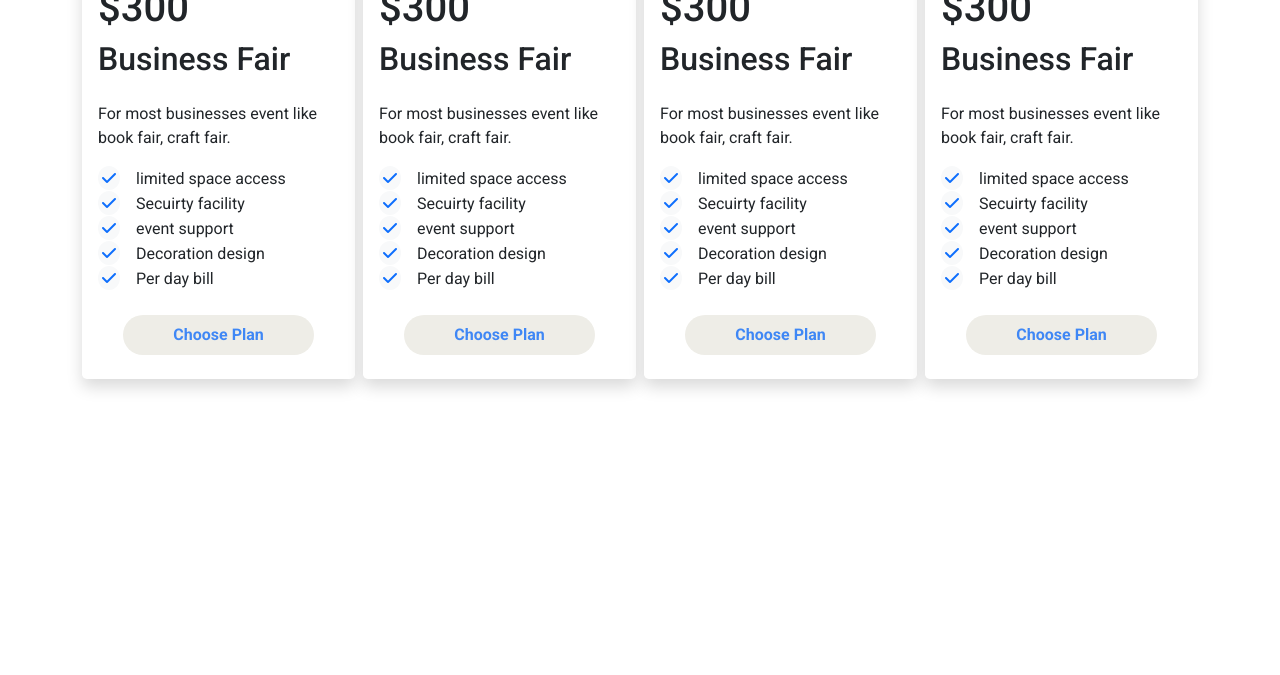
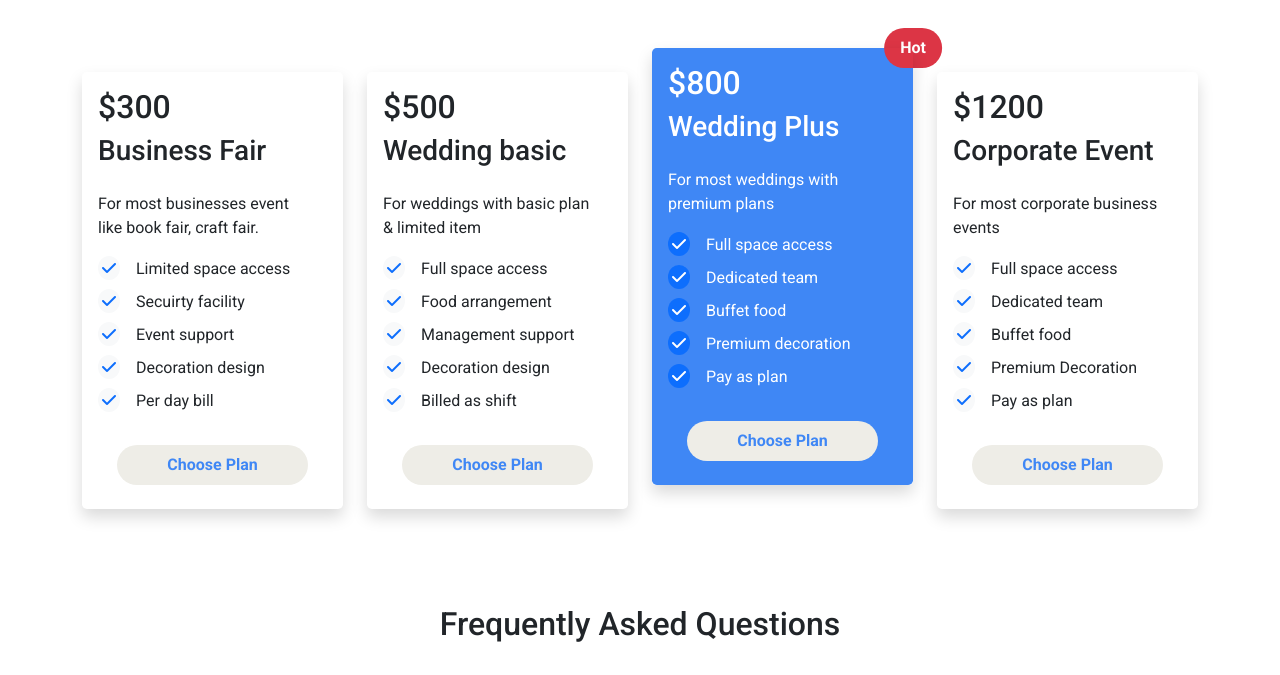
Before and after one commit to Ashiqul-Hoque/FireFly-Convention-Center, a plain HTML site: page index.html in a window 1280 px wide. Shown: the part 750-1425 px from the top of the page. Before the commit the page ends 1177 px from the top, so only its background shows below. Drawn offline with nearby package versions, Linux system fonts and the light colour scheme.

Commit message:
plan section

```diff
--- a/index.html
+++ b/index.html
@@ -25,7 +25,7 @@
   </head>
 
   <body>
-    <header class="header-bg mx-auto">
+    <header class="header-bg mx-auto mb-5">
       <nav class="py-2">
         <nav class="navbar navbar-expand-lg navbar-light">
           <div class="container">
@@ -165,42 +165,42 @@
       <!------------Our Package Section ------------->
       <section class="container py-5">
         <div>
-          <h2 class="text-center pb-4">Our Packages</h2>
+          <h2 class="text-center mb-5">Our Packages</h2>
         </div>
-        <div class="row row-cols-1 row-cols-md-4 g-2">
-          <div class="col">
+        <div class="row row-cols-1 row-cols-md-2 row-cols-lg-4 g-4 pt-3">
+          <div class="col mt-5">
             <div class="card h-100 p-3 border-0 rounded-3 shadow">
-              <h1>$300</h1>
-              <h2>Business Fair</h2>
+              <h2>$300</h2>
+              <h3>Business Fair</h3>
               <div class="card-body ps-0">
                 <p class="card-text">
                   For most businesses event like book fair, craft fair.
                 </p>
-                <p class="mb-0">
+                <p class="mb-2">
                   <i
                     class="fas fa-check me-3 bg-light text-primary p-1 rounded-circle"
                   ></i
-                  >limited space access
+                  >Limited space access
                 </p>
-                <p class="mb-0">
+                <p class="mb-2">
                   <i
                     class="fas fa-check me-3 bg-light text-primary p-1 rounded-circle"
                   ></i
                   >Secuirty facility
                 </p>
-                <p class="mb-0">
+                <p class="mb-2">
                   <i
                     class="fas fa-check me-3 bg-light text-primary p-1 rounded-circle"
                   ></i
-                  >event support
+                  >Event support
                 </p>
-                <p class="mb-0">
+                <p class="mb-2">
                   <i
                     class="fas fa-check me-3 bg-light text-primary p-1 rounded-circle"
                   ></i
                   >Decoration design
                 </p>
-                <p class="mb-0">
+                <p class="mb-2">
                   <i
                     class="fas fa-check me-3 bg-light text-primary p-1 rounded-circle"
                   ></i
@@ -212,43 +212,43 @@
               </div>
             </div>
           </div>
-          <div class="col">
+          <div class="col mt-5">
             <div class="card h-100 p-3 border-0 rounded-3 shadow">
-              <h1>$300</h1>
-              <h2>Business Fair</h2>
+              <h2>$500</h2>
+              <h3>Wedding basic</h3>
               <div class="card-body ps-0">
                 <p class="card-text">
-                  For most businesses event like book fair, craft fair.
+                  For weddings with basic plan & limited item
                 </p>
-                <p class="mb-0">
+                <p class="mb-2">
                   <i
                     class="fas fa-check me-3 bg-light text-primary p-1 rounded-circle"
                   ></i
-                  >limited space access
+                  >Full space access
                 </p>
-                <p class="mb-0">
+                <p class="mb-2">
                   <i
                     class="fas fa-check me-3 bg-light text-primary p-1 rounded-circle"
                   ></i
-                  >Secuirty facility
+                  >Food arrangement
                 </p>
-                <p class="mb-0">
+                <p class="mb-2">
                   <i
                     class="fas fa-check me-3 bg-light text-primary p-1 rounded-circle"
                   ></i
-                  >event support
+                  >Management support
                 </p>
-                <p class="mb-0">
+                <p class="mb-2">
                   <i
                     class="fas fa-check me-3 bg-light text-primary p-1 rounded-circle"
                   ></i
                   >Decoration design
                 </p>
-                <p class="mb-0">
+                <p class="mb-2">
                   <i
                     class="fas fa-check me-3 bg-light text-primary p-1 rounded-circle"
                   ></i
-                  >Per day bill
+                  >Billed as shift
                 </p>
               </div>
               <div class="card-footer border-0 bg-white mx-auto">
@@ -257,42 +257,91 @@
             </div>
           </div>
           <div class="col">
+            <div class="position-relative">
+              <div
+                class="position-absolute top-0 start-100 translate-middle bg-danger rounded-pill px-3 py-2 text-white fw-bold border-0"
+              >
+                Hot
+              </div>
+            </div>
+            <div class="special-card text-white rounded-3">
+              <div class="card h-100 p-3 border-0 shadow bg-transparent">
+                <h2>$800</h2>
+                <h3>Wedding Plus</h3>
+                <div class="card-body ps-0">
+                  <p class="card-text">For most weddings with premium plans</p>
+                  <p class="mb-2">
+                    <i
+                      class="fas fa-check me-3 bg-primary text-white p-1 rounded-circle"
+                    ></i
+                    >Full space access
+                  </p>
+                  <p class="mb-2">
+                    <i
+                      class="fas fa-check me-3 bg-primary text-white p-1 rounded-circle"
+                    ></i
+                    >Dedicated team
+                  </p>
+                  <p class="mb-2">
+                    <i
+                      class="fas fa-check me-3 bg-primary text-white p-1 rounded-circle"
+                    ></i
+                    >Buffet food
+                  </p>
+                  <p class="mb-2">
+                    <i
+                      class="fas fa-check me-3 bg-primary text-white p-1 rounded-circle"
+                    ></i
+                    >Premium decoration
+                  </p>
+                  <p class="mb-2">
+                    <i
+                      class="fas fa-check me-3 bg-primary text-white p-1 rounded-circle"
+                    ></i
+                    >Pay as plan
+                  </p>
+                </div>
+                <div class="card-footer border-0 bg-transparent mx-auto">
+                  <button class="package-button fw-bold">Choose Plan</button>
+                </div>
+              </div>
+            </div>
+          </div>
+          <div class="col mt-5">
             <div class="card h-100 p-3 border-0 rounded-3 shadow">
-              <h1>$300</h1>
-              <h2>Business Fair</h2>
+              <h2>$1200</h2>
+              <h3>Corporate Event</h3>
               <div class="card-body ps-0">
-                <p class="card-text">
-                  For most businesses event like book fair, craft fair.
-                </p>
-                <p class="mb-0">
+                <p class="card-text">For most corporate business events</p>
+                <p class="mb-2">
                   <i
                     class="fas fa-check me-3 bg-light text-primary p-1 rounded-circle"
                   ></i
-                  >limited space access
+                  >Full space access
                 </p>
-                <p class="mb-0">
+                <p class="mb-2">
                   <i
                     class="fas fa-check me-3 bg-light text-primary p-1 rounded-circle"
                   ></i
-                  >Secuirty facility
+                  >Dedicated team
                 </p>
-                <p class="mb-0">
+                <p class="mb-2">
                   <i
                     class="fas fa-check me-3 bg-light text-primary p-1 rounded-circle"
                   ></i
-                  >event support
+                  >Buffet food
                 </p>
-                <p class="mb-0">
+                <p class="mb-2">
                   <i
                     class="fas fa-check me-3 bg-light text-primary p-1 rounded-circle"
                   ></i
-                  >Decoration design
+                  >Premium Decoration
                 </p>
-                <p class="mb-0">
+                <p class="mb-2">
                   <i
                     class="fas fa-check me-3 bg-light text-primary p-1 rounded-circle"
                   ></i
-                  >Per day bill
+                  >Pay as plan
                 </p>
               </div>
               <div class="card-footer border-0 bg-white mx-auto">
@@ -300,50 +349,13 @@
               </div>
             </div>
           </div>
-          <div class="col">
-            <div class="card h-100 p-3 border-0 rounded-3 shadow">
-              <h1>$300</h1>
-              <h2>Business Fair</h2>
-              <div class="card-body ps-0">
-                <p class="card-text">
-                  For most businesses event like book fair, craft fair.
-                </p>
-                <p class="mb-0">
-                  <i
-                    class="fas fa-check me-3 bg-light text-primary p-1 rounded-circle"
-                  ></i
-                  >limited space access
-                </p>
-                <p class="mb-0">
-                  <i
-                    class="fas fa-check me-3 bg-light text-primary p-1 rounded-circle"
-                  ></i
-                  >Secuirty facility
-                </p>
-                <p class="mb-0">
-                  <i
-                    class="fas fa-check me-3 bg-light text-primary p-1 rounded-circle"
-                  ></i
-                  >event support
-                </p>
-                <p class="mb-0">
-                  <i
-                    class="fas fa-check me-3 bg-light text-primary p-1 rounded-circle"
-                  ></i
-                  >Decoration design
-                </p>
-                <p class="mb-0">
-                  <i
-                    class="fas fa-check me-3 bg-light text-primary p-1 rounded-circle"
-                  ></i
-                  >Per day bill
-                </p>
-              </div>
-              <div class="card-footer border-0 bg-white mx-auto">
-                <button class="package-button fw-bold">Choose Plan</button>
-              </div>
-            </div>
-          </div>
+        </div>
+      </section>
+
+      <!------------Asked question Section ------------->
+      <section>
+        <div>
+          <h2 class="text-center pb-4 mt-5">Frequently Asked Questions</h2>
         </div>
       </section>
     </main>
--- a/style.css
+++ b/style.css
@@ -12,3 +12,6 @@
   padding: 8px 50px;
   border-radius: 20px;
 }
+.special-card {
+  background-color: #3f87f5;
+}
```
